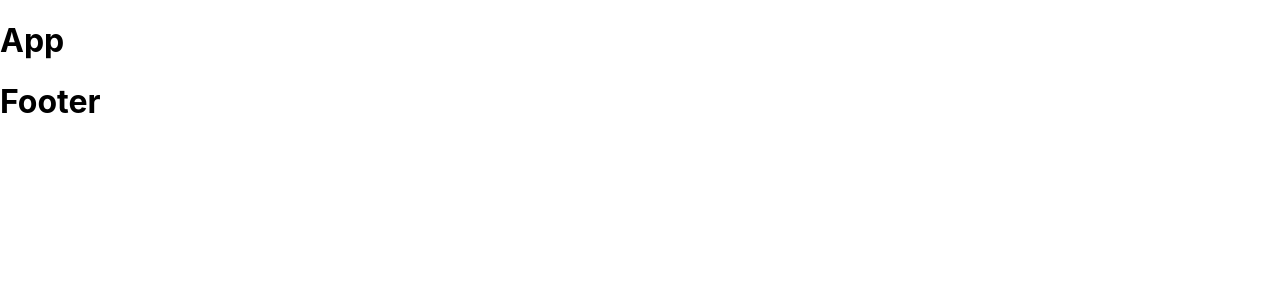
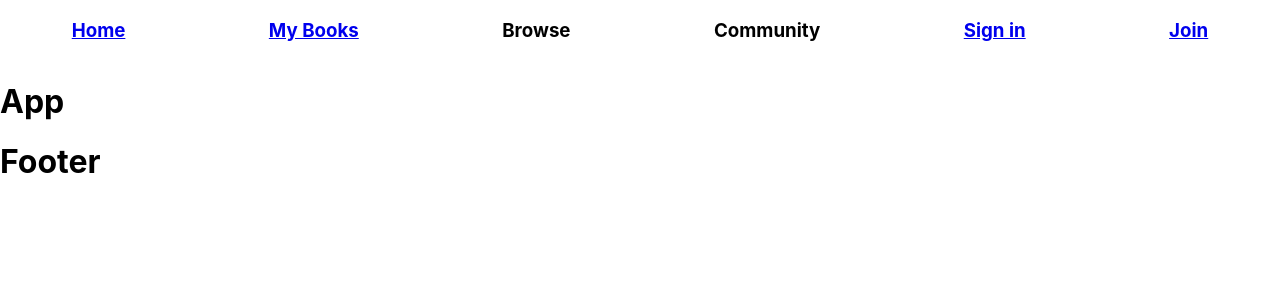
Before and after one commit to iansear/BookBarn-react, a React (Create React App) app in the folder client/: page / in a window 1280 px wide. Shown: the top 300 px of the page. Built offline with nearby package versions, Linux system fonts and the light colour scheme.

Commit message:
menu linking

```diff
--- a/client/src/components/BaseLayout.js
+++ b/client/src/components/BaseLayout.js
@@ -1,12 +1,12 @@
 import React, { Component } from "react";
-// import Menu from "./Menu";
+import Menu from "./Menu";
 import Footer from "./Footer";
 
 
 class BaseLayout extends Component {
     render() {
         return <div>
-
+            <Menu/>
 
 
            {this.props.children}
--- /dev/null
+++ b/client/src/components/Menu.css
@@ -0,0 +1,4 @@
+.flexy{
+  display: flex;
+  justify-content: space-around;
+}
--- a/client/src/components/Menu.js
+++ b/client/src/components/Menu.js
@@ -1,10 +1,11 @@
 import React, {Component} from 'react'
 import {Link, NavLink} from 'react-router-dom'
+import './Menu.css'
 
-class Menu exxtends Component {
+class Menu extends Component {
   render(){
     return(
-      <div>
+      <div className="flexy">
         <h3><NavLink to ="/" > Home </NavLink></h3>
         <h3><NavLink to = "/my-books">My Books</NavLink></h3>
         <h3>Browse</h3>
@@ -15,3 +16,5 @@ class Menu exxtends Component {
     )
   }
 }
+
+export default Menu
```
